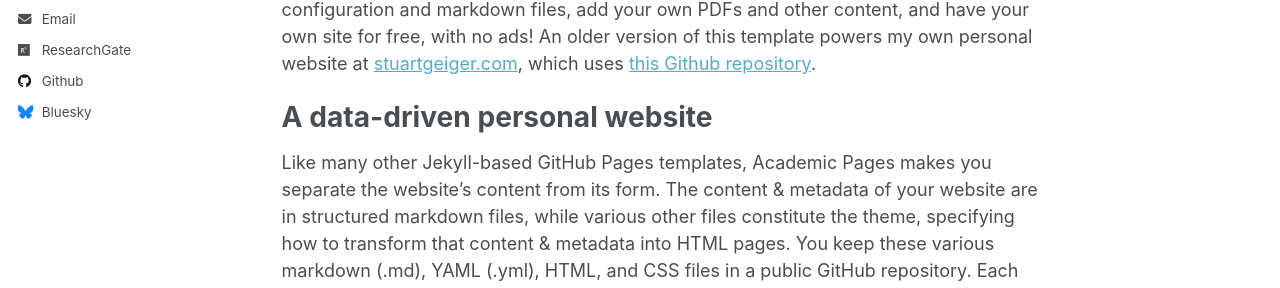
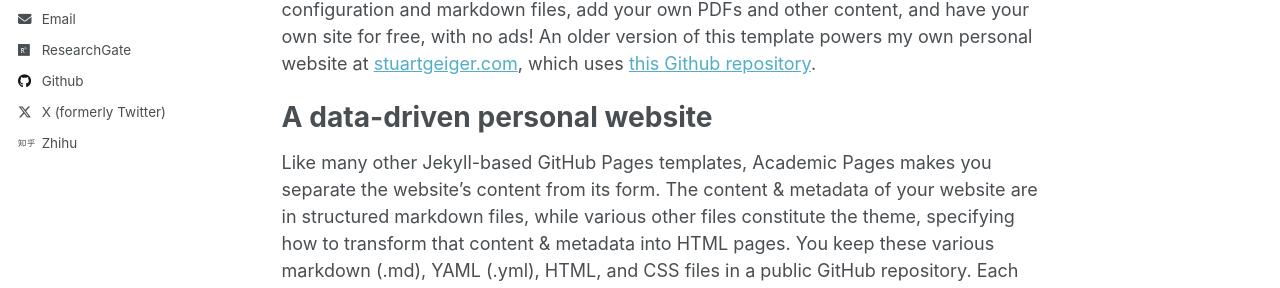
Before and after one commit to AdAstra-perAspera/lintao.github.io, a Jekyll site: the page built from _pages/about.md, in a window 1280 px wide. Shown: the part 369-657 px from the top of the page. Built offline with Jekyll 4.4.1, drawn with Linux system fonts in a browser that asks for light colours.

Commit message:
Update _config.yml

```diff
--- a/_config.yml
+++ b/_config.yml
@@ -48,7 +48,7 @@ author:
   stackoverflow    : # User number or user number and name (i.e., use "1" or "1/jeff-atwood")
 
   # Social media
-  bluesky          : "bsky.app" # Replace this with you Bluesky username
+  bluesky          : #"bsky.app" # Replace this with you Bluesky username
   facebook         : # Username
   flickr           : # Username
   foursquare       : # Username
@@ -65,13 +65,13 @@ author:
   steam            : # Username
   telegram         : # URL
   tumblr           : # Username
-  twitter          : # Username for X / Twitter
+  twitter          : "Violette19980409"
   vine             : # Username
   weibo            : # Username
   wikipedia        : # Username
   xing             : # Username
   youtube          : # Username
-  zhihu            : # URL
+  zhihu            : "www.zhihu.com/people/lintao0409"
 
 # Publication Category - The following the list of publication categories and their headings
 publication_category:
```
